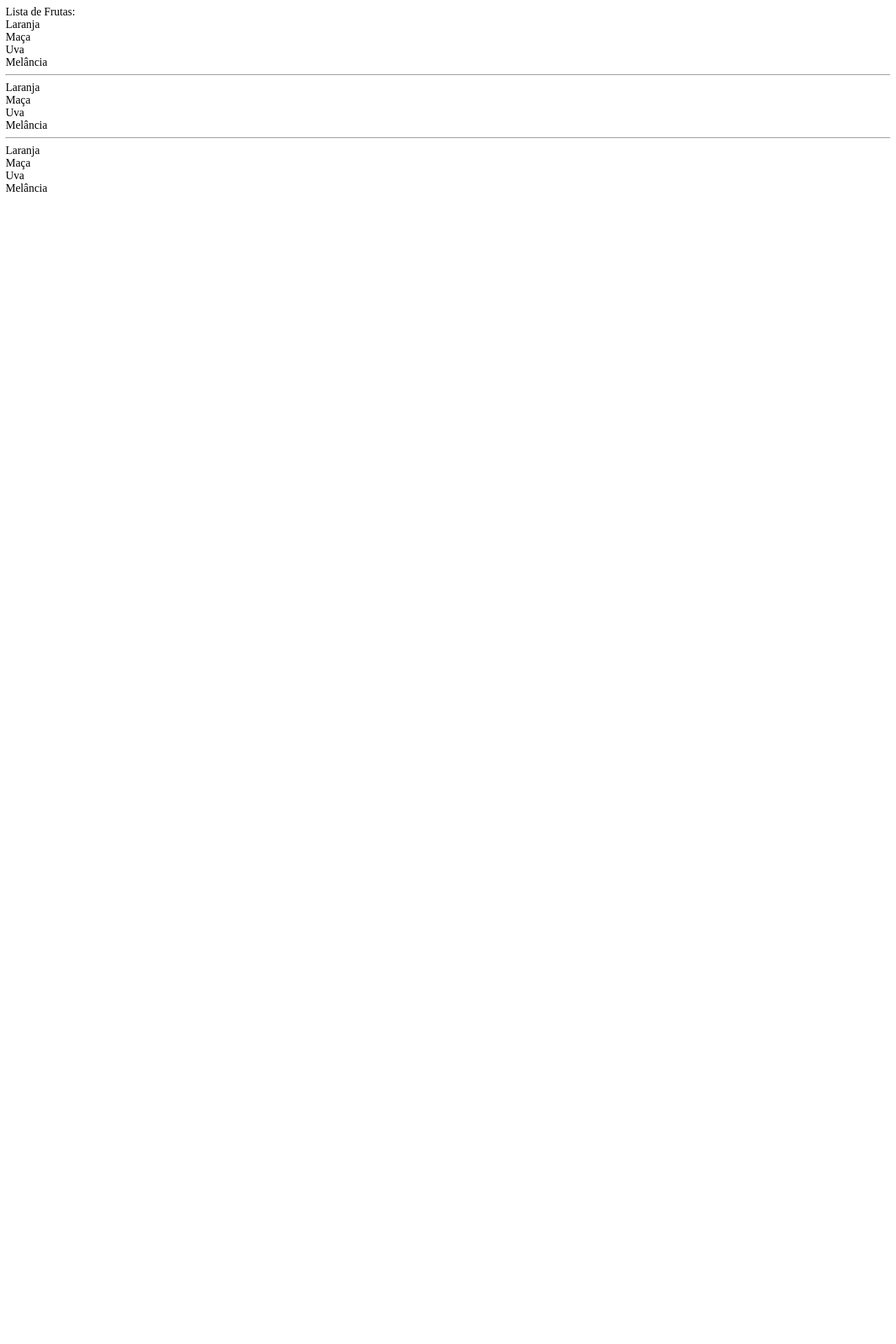
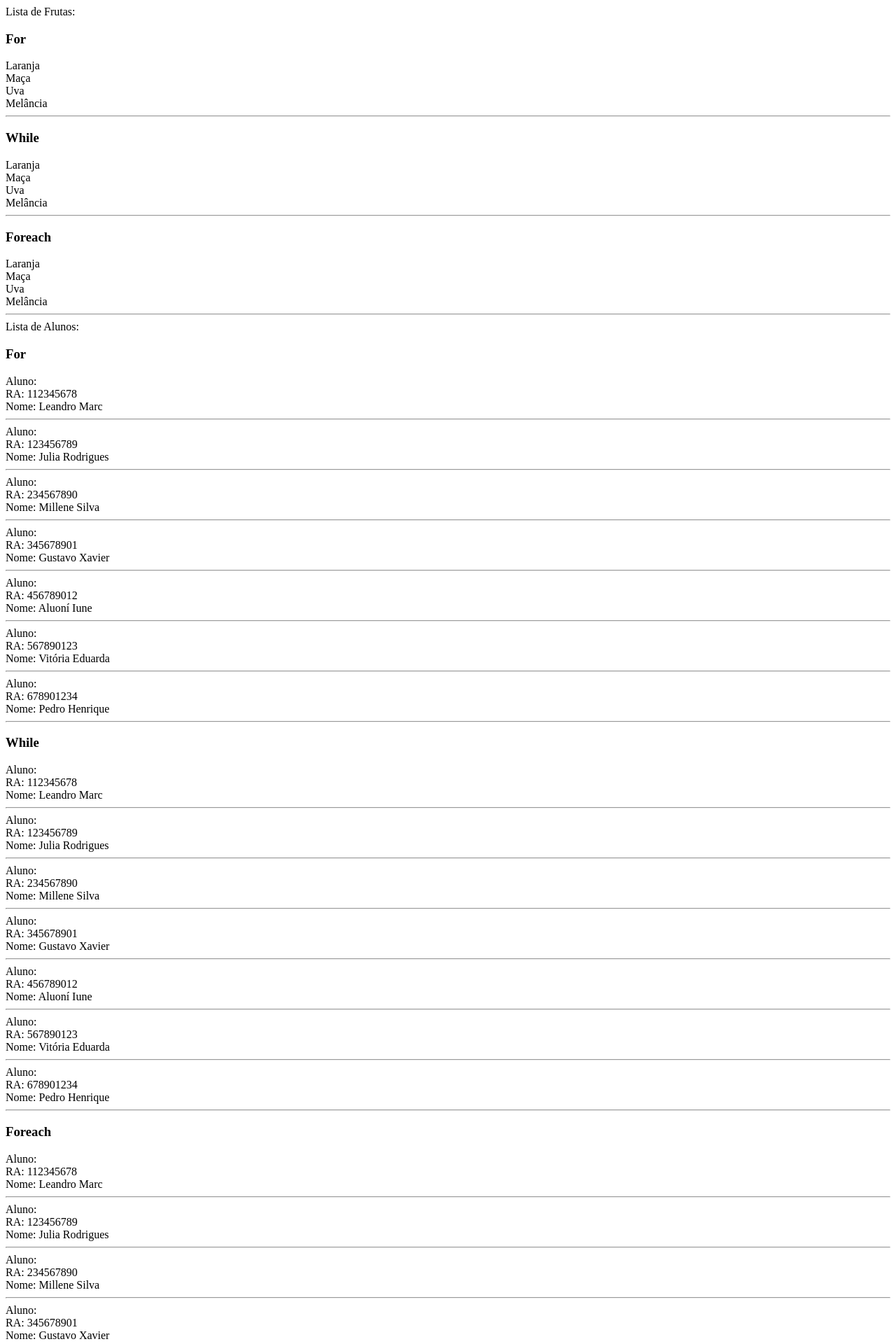
Before and after one commit to leandro-msp/Jornada-da-Programacao, a PHP site: page /01-fundamentos/06-estruturaRepeticao/praticando.php in a window 1280 px wide. Shown: the top 1920 px of the page at 70% size. Before the commit the page ends 274 px from the top, so only its background shows below. Run offline with PHP 8.4, Linux system fonts and the light colour scheme.

Commit message:
revisão

```diff
--- a/php/01-fundamentos/06-estruturaRepeticao/praticando.php
+++ b/php/01-fundamentos/06-estruturaRepeticao/praticando.php
@@ -2,14 +2,15 @@
 // for
 
     echo "Lista de Frutas:<br>";
-
+    echo "<h3>For</h3>";
     $frutas =["Laranja","Maça","Uva","Melância"];
 
-    for($i=0;$i<count(($frutas));$i++){
+    for($i=0;$i<count($frutas);$i++){
         echo $frutas[$i]."<br>";
     }
 
     echo "<hr>";
+    echo "<h3>While</h3>";
     $voltas = 0;
     while($voltas<count($frutas)){
         echo "$frutas[$voltas]<br>";
@@ -17,10 +18,68 @@
     }
 
     echo "<hr>";
+    echo "<h3>Foreach</h3>";
 
     foreach($frutas as $fruta){
         echo "$fruta<br>";
     }
 
+    echo "<hr>";
+
+    //lista de alunos
+
+    echo "Lista de Alunos:<br>";
+    echo "<h3>For</h3>";
+
+    $alunos = [
+        ["RA" => 112345678, "nome" => "Leandro Marc" ],
+        ["RA" => 123456789, "nome" => "Julia Rodrigues"],
+        ["RA" => 234567890, "nome" => "Millene Silva"],
+        ["RA" => 345678901, "nome" => "Gustavo Xavier"],
+        ["RA" => 456789012, "nome" => "Aluoní Iune"],
+        ["RA" => 567890123, "nome" => "Vitória Eduarda"],
+        ["RA" => 678901234, "nome" => "Pedro Henrique"]
+    ];
+
+    for ($qtd=0;$qtd<count($alunos);$qtd++){
+        echo "Aluno:<br>"."RA: ".$alunos[$qtd]['RA']."<br>Nome: ".$alunos[$qtd]['nome']."<hr>";
+    }
+
+    echo "<h3>While</h3>";
+
+    $giro = 0;
+    while($giro<count($alunos)){
+         echo "Aluno:<br>"."RA: ".$alunos[$giro]['RA']."<br>Nome: ".$alunos[$giro]['nome']."<hr>";
+         $giro++;
+    }
+
+    echo "<h3>Foreach</h3>";
+
+    foreach($alunos as $aluno => $valor){
+         echo "Aluno:<br>"."RA: ".$valor['RA']."<br>Nome: ".$valor['nome']."<hr>";
+    }
+
+
+    echo "<h3>Alunos + Notas</h3>";
+
+
+    $media = [
+        ["RA" => 112345678, "nome" => "João", "nota" => 8 ],
+        ["RA" => 123456789, "nome" => "Kaique", "nota" => 7],
+        ["RA" => 234567890, "nome" => "Leticia", "nota" => 3],
+        ["RA" => 345678901, "nome" => "Catia", "nota" => 9],
+        ["RA" => 456789012, "nome" => "Fabrício", "nota" => 5],
+        ["RA" => 567890123, "nome" => "Mateus", "nota" => 10],
+        ["RA" => 678901234, "nome" => "Rafaela", "nota" => 6]
+    ];
+
+    for($aluno=0;$aluno<count($media);$aluno++){
+        echo "RA: ".$media[$aluno]['RA']."<br>Nome: ".$media[$aluno]['nome']."<br>Média: ".$media[$aluno]['nota'];
+        if($media[$aluno]['nota']>=6){
+            echo "<br>Este aluno está aprovado!<hr>";
+        }else{
+            echo "<br>Este aluno foi reprovado!<hr>";
+        }
+    }
 
 ?>
```
